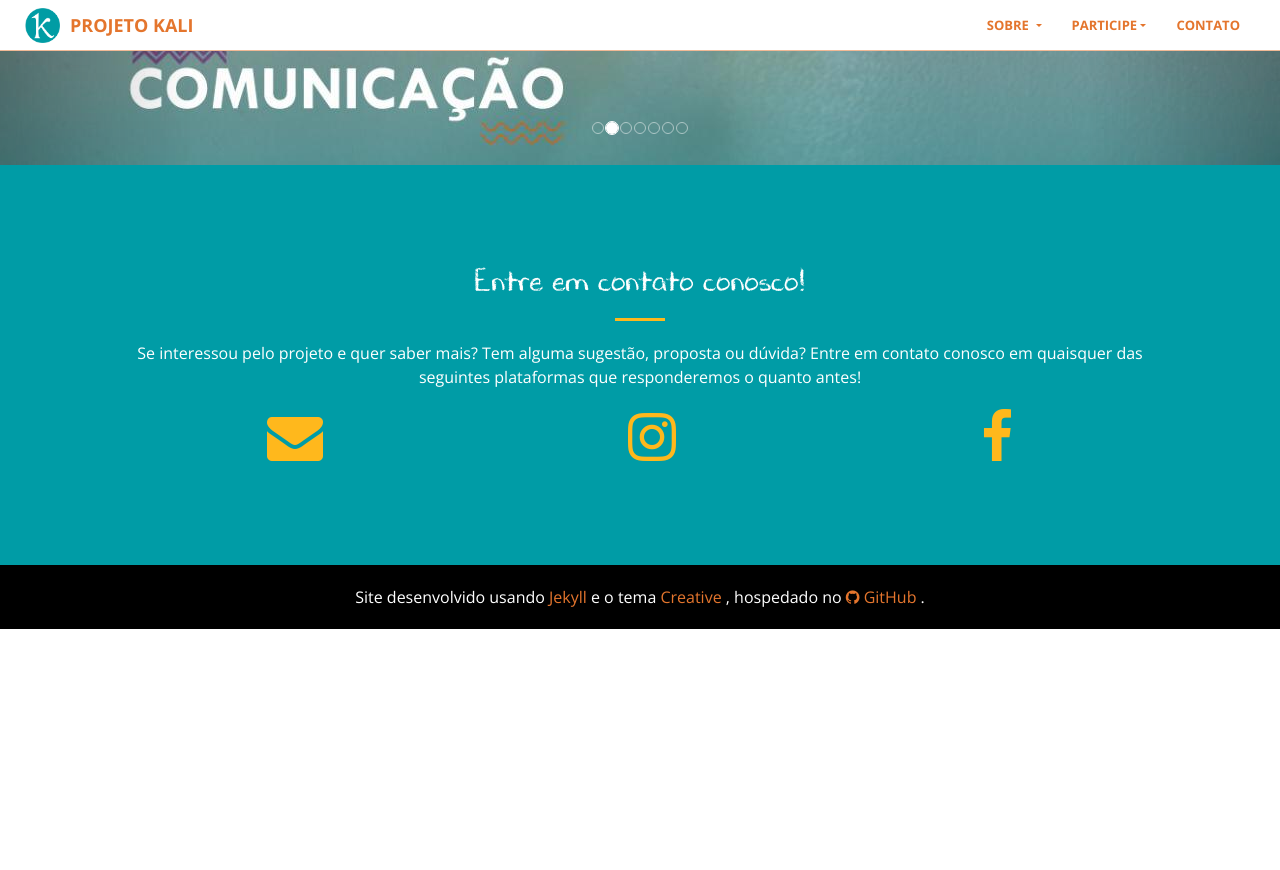
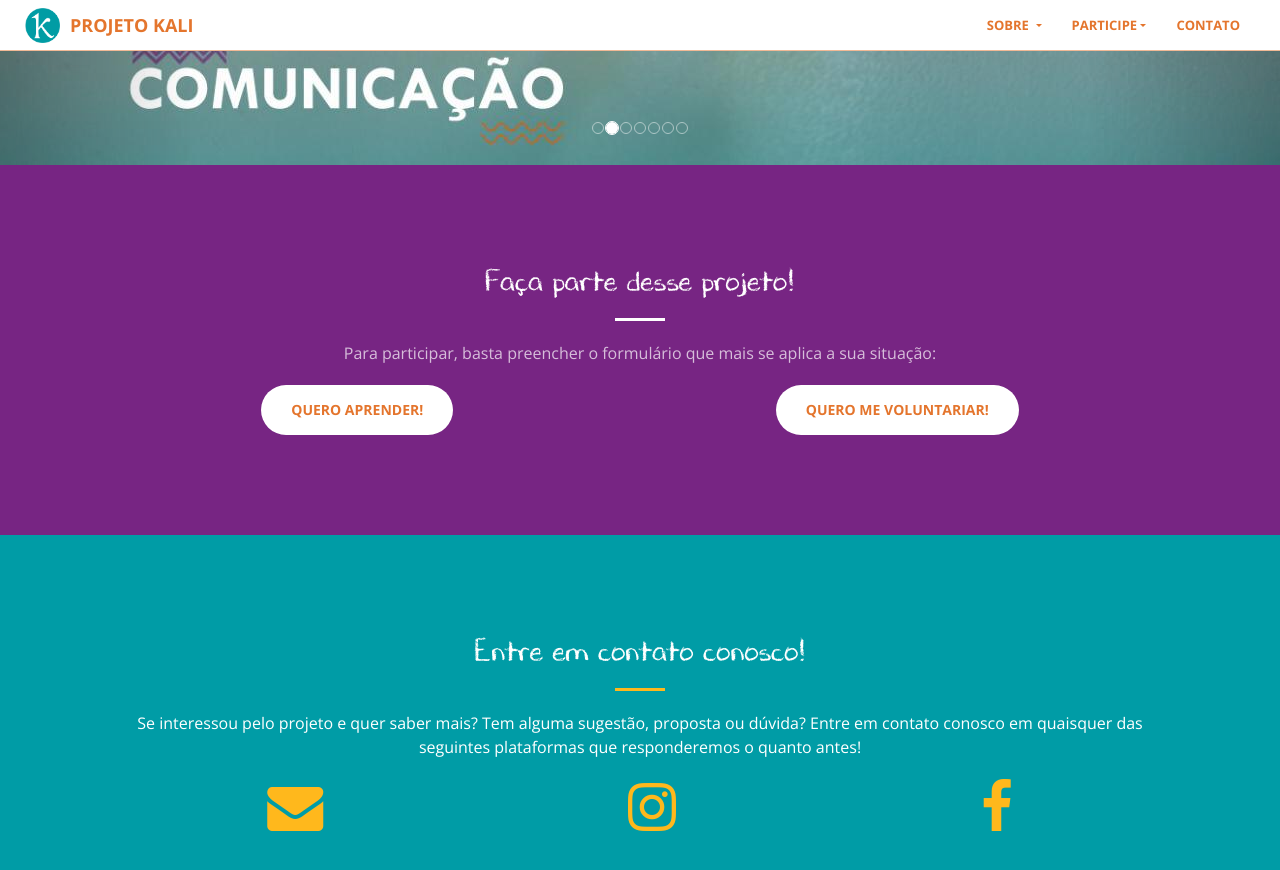
Before and after one commit to projetokali/projetokali.github.io, a Jekyll site: the page built from participe.html, in a window 1280 px wide and 900 px high, scrolled down 433 px. Shown: the top 870 px of the window. Built offline with Jekyll 4.4.1, drawn with Linux system fonts in a browser that asks for light colours; before the commit the page ends 1062 px from its top, so only the background shows below that.

Commit message:
Adiciona link de forms no participe.html

```diff
--- a/_includes/call-to-action.html
+++ b/_includes/call-to-action.html
@@ -3,10 +3,10 @@
         <div class="text-center">
             <h2 class="section-heading">Faça parte desse projeto!</h2>
             <hr class="light">
-            <p class="text-faded">O KALI é um projeto social, sem fins lucrativos, de jovens que buscam apoiar a realização de sonhos por meio da educação.</p>
+            <p class="text-faded">Para participar, basta preencher o formulário que mais se aplica a sua situação:</p>
             <div class="d-flex flex-column flex-md-row justify-content-around">
                 <a href="{{ site.form_inscricao_alunos }}" class="btn btn-default btn-xl" data-aos="fade-right" target="_blank">Quero aprender!</a>
-                <a href="{{ site.form_inscricao_voluntarios }}" class="btn btn-default btn-xl mt-5 mt-md-0" data-aos="fade-left" target="_blank">Quero apoiar!</a>
+                <a href="{{ site.form_inscricao_voluntarios }}" class="btn btn-default btn-xl mt-5 mt-md-0" data-aos="fade-left" target="_blank">Quero me voluntariar!</a>
             </div>
         </div>
     </div>
--- a/_layouts/participe.html
+++ b/_layouts/participe.html
@@ -8,6 +8,7 @@
   {% include nav.html %}
   {% include participe.html %}
   {% include areas.html %}
+  {% include call-to-action.html %}
   {% include contact.html %}
   {% include scripts.html %}
   {% include dev.html %}
```
